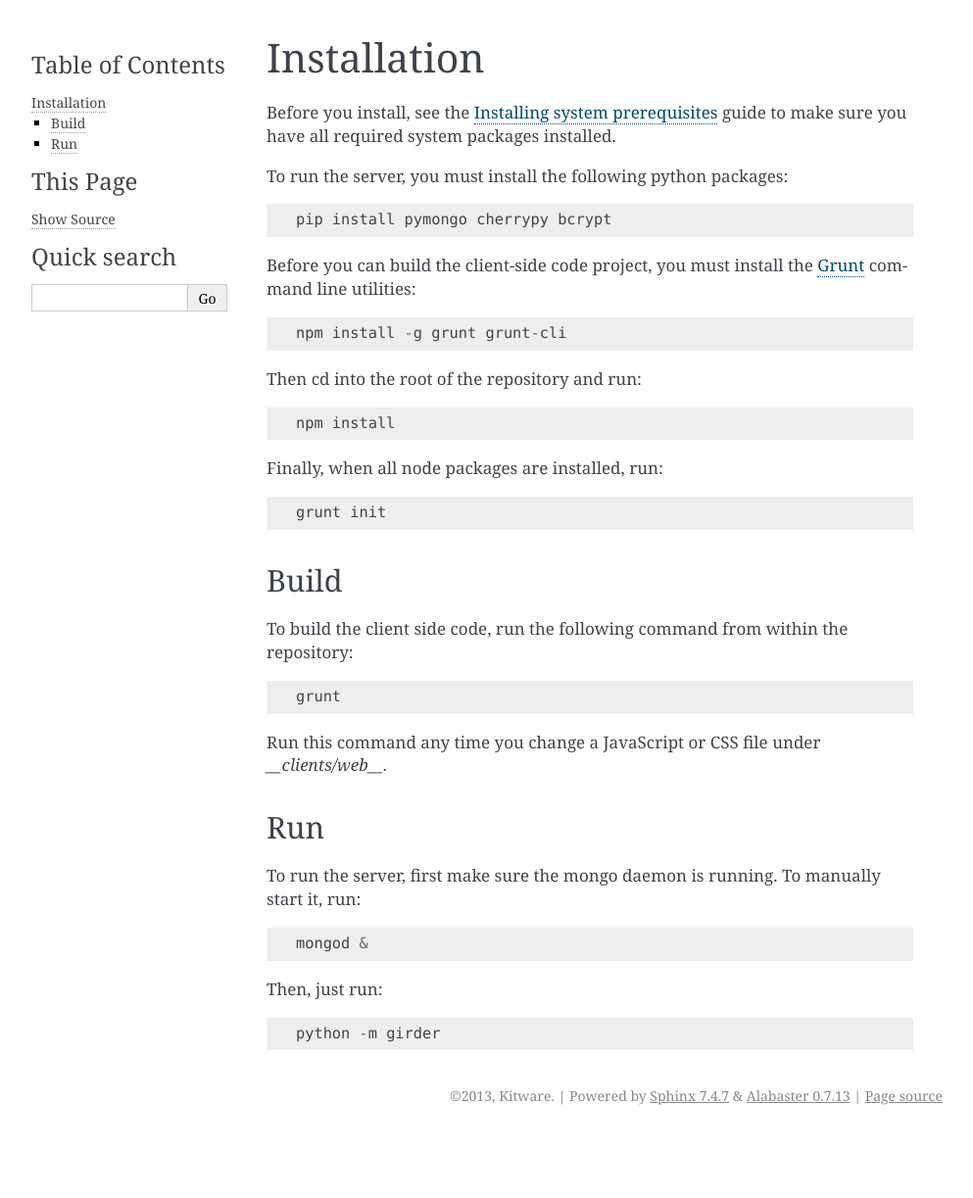
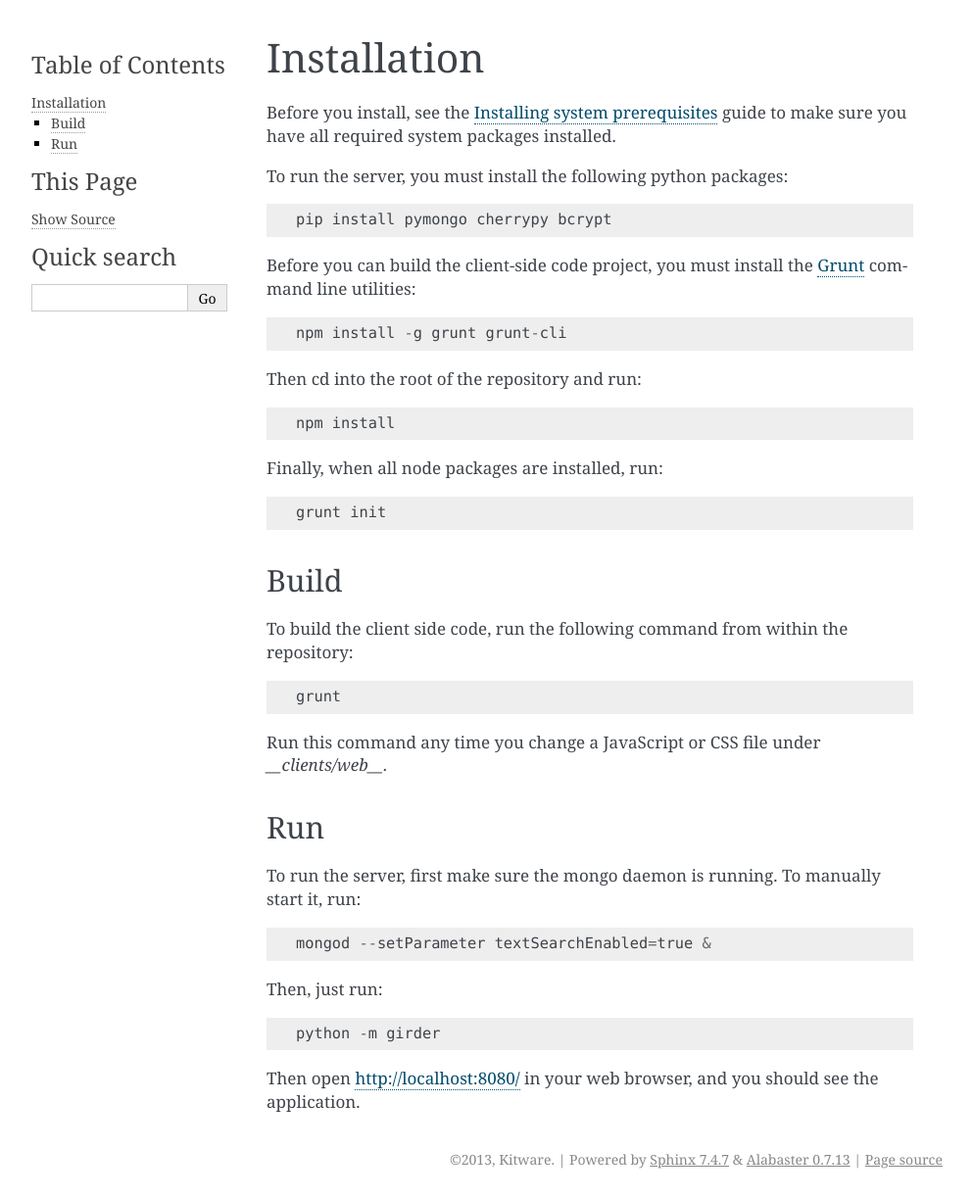
Before and after one commit to girder/girder, a Sphinx documentation site: the page built from docs/installation.rst, in a window 1280 px wide. Shown: the whole page at 98% size, without its empty margins (148-1141 px from the left). Built offline with Sphinx 7.4.7, drawn with Linux system fonts in a browser that asks for light colours; before the commit the page ends 1158 px from its top, so only the background shows below that.

Commit message:
Update installation.rst
Update from README.md, which is going away for the most part to avoid duplication of docs.

```diff
--- a/docs/installation.rst
+++ b/docs/installation.rst
@@ -37,8 +37,10 @@ Run
 
 To run the server, first make sure the mongo daemon is running. To manually start it, run: ::
 
-    mongod &
+    mongod --setParameter textSearchEnabled=true &
 
 Then, just run: ::
 
     python -m girder
+
+Then open http://localhost:8080/ in your web browser, and you should see the application. ::
```
